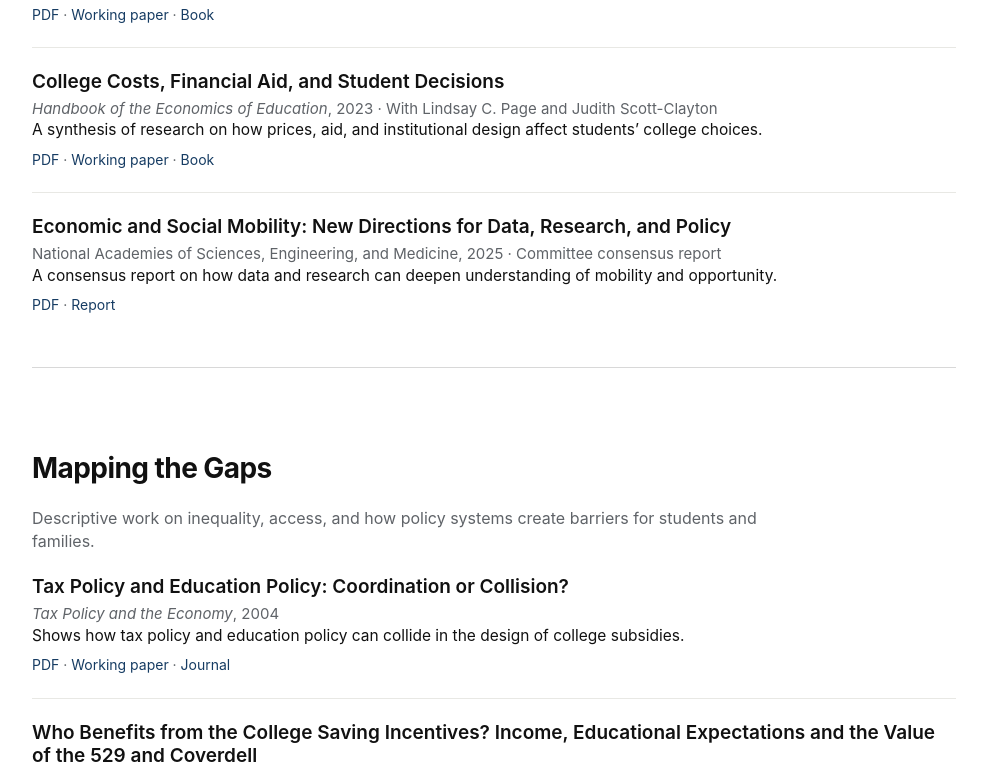
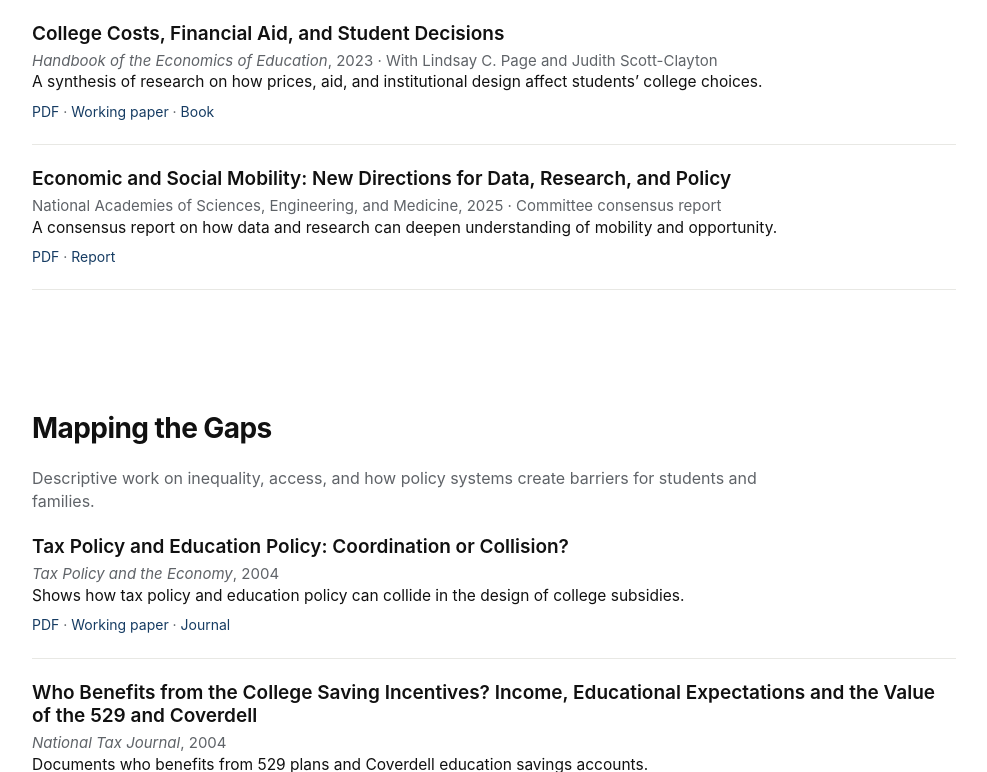
Before and after one commit to dynarski/dynarski.github.io, a plain HTML site: page research.html in a window 1280 px wide. Shown: the part 2028-2800 px from the top of the page, without its empty margins (146-1133 px from the left). Drawn offline with Linux system fonts and the light colour scheme.

Commit message:
Add files via upload

```diff
--- a/assets/css/styles.css
+++ b/assets/css/styles.css
@@ -101,7 +101,7 @@
 
 /* ── Research page ── */
 .paper { padding: 0 0 22px; margin: 0 0 22px; border-bottom: 1px solid #e8e8e4; }
-.paper:last-child { border-bottom: none; padding-bottom: 0; }
+.paper:last-child { border-bottom: 1px solid #e8e8e4; padding-bottom: 22px; }
 .bucket-note { color: var(--muted); font-size: 15px; max-width: 760px; margin: 0 0 22px; }
 .desc { font-size: 16px; max-width: 760px; margin-bottom: 8px; }
 .links { font-size: 14px; color: var(--muted); margin-top: 6px; }
@@ -135,7 +135,8 @@
 .research-main h3 a { color: var(--text); text-decoration: none; }
 .research-main h3 a:hover { color: var(--link); text-decoration: underline; text-underline-offset: 3px; }
 .research-main .intro { font-size: 18px; color: #2a2a2a; max-width: 780px; }
-.research-main section { padding: 34px 0 30px; border-bottom: 1px solid #d8d8d8; }
+.research-main .page-header { margin-bottom: 0; }
+.research-main section { padding: 20px 0 30px; }
 .research-main .bucket-note { font-size: 16px; }
 .research-main .desc { font-size: 15.5px; }
 .meta a { color: var(--link); text-decoration: none; }
@@ -177,3 +178,6 @@
   border-bottom: 1px solid transparent;
 }
 .section-nav a:hover { border-bottom-color: var(--link); }
+
+/* ── About page subheadings ── */
+.about-subhead { font-size: 16px; font-weight: 600; margin: 20px 0 6px; }
```
